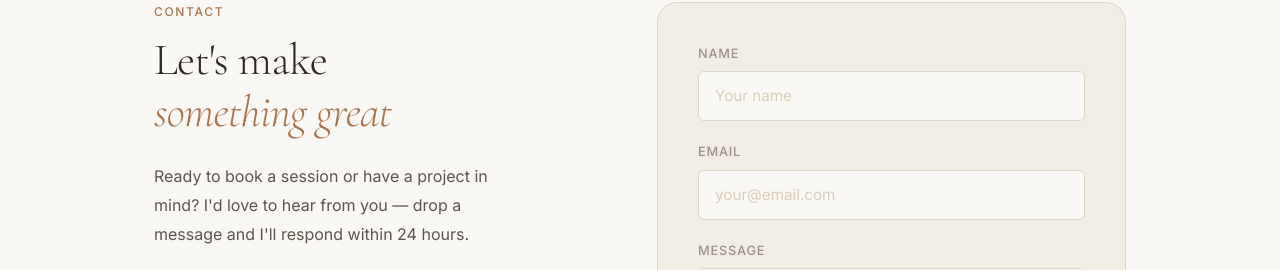
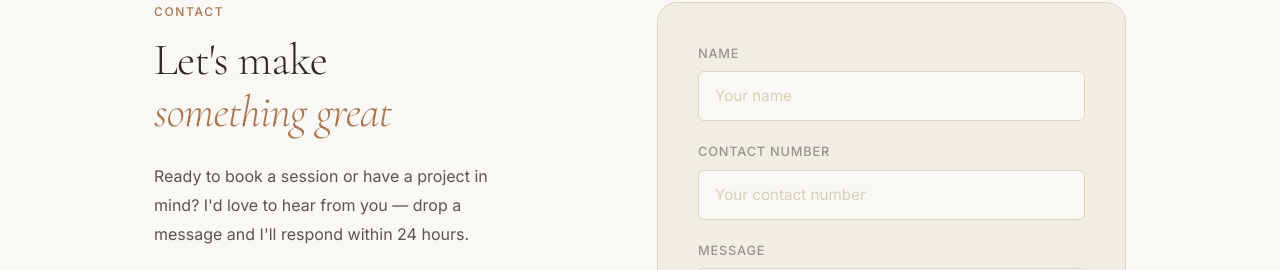
Before and after one commit to aroramohit213/TMS, a React (Vite) app: page / in a window 1280 px wide. Shown: the part 4805-5075 px from the top of the page. Built offline with nearby package versions, Linux system fonts and the light colour scheme.

Commit message:
contact page linked

```diff
--- a/package.json
+++ b/package.json
@@ -13,6 +13,7 @@
     "optimize:videos": "node scripts/optimize-videos.mjs"
   },
   "dependencies": {
+    "@formspree/react": "^3.0.0",
     "@vercel/analytics": "^2.0.1",
     "react": "^19.2.6",
     "react-dom": "^19.2.6"
--- a/src/components/Contact.jsx
+++ b/src/components/Contact.jsx
@@ -1,22 +1,11 @@
-import { useState } from 'react'
+import { useForm, ValidationError } from '@formspree/react'
 import './Contact.css'
 
 export default function Contact() {
-  const [form, setForm] = useState({ name: '', email: '', message: '' })
-  const [sent, setSent] = useState(false)
-
-  const handleChange = e =>
-    setForm(f => ({ ...f, [e.target.name]: e.target.value }))
-
-  const handleSubmit = e => {
-    e.preventDefault()
-    // Replace with your preferred form handler / API call
-    setSent(true)
-  }
+  const [state, handleSubmit] = useForm('xjgzlqek')
 
   const socials = [
     { name: 'Instagram', url: 'https://instagram.com/themagicsmudge' },
-    // { name: 'Behance', url: 'https://behance.net/yourprofile' },
     { name: 'Facebook', url: 'https://facebook.com/in/themagicsmudge' },
     { name: 'WhatsApp', url: 'https://wa.me/919971326772?text=Hi%2C%20I%20would%20like%20to%20discuss%20a%20project' }
   ]
@@ -63,7 +52,7 @@ export default function Contact() {
         </div>
 
         <div className="contact__right reveal">
-          {sent ? (
+          {state.succeeded ? (
             <div className="contact__success">
               <span className="contact__success-icon">✦</span>
               <h3>Message sent!</h3>
@@ -78,24 +67,23 @@ export default function Contact() {
                   name="name"
                   type="text"
                   placeholder="Your name"
-                  value={form.name}
-                  onChange={handleChange}
                   required
                   autoComplete="name"
                 />
+                <ValidationError field="name" errors={state.errors} className="form-error" />
               </div>
               <div className="form-group">
-                <label htmlFor="email">Email</label>
+                <label htmlFor="contact">Contact Number</label>
                 <input
-                  id="email"
-                  name="email"
-                  type="email"
-                  placeholder="your@email.com"
-                  value={form.email}
-                  onChange={handleChange}
+                  id="contact"
+                  name="contact"
+                  type="tel"
+                  maxLength={10}
+                  placeholder="Your contact number"
                   required
-                  autoComplete="email"
+                  autoComplete="tel"
                 />
+                <ValidationError field="contact" errors={state.errors} className="form-error" />
               </div>
               <div className="form-group">
                 <label htmlFor="message">Message</label>
@@ -104,13 +92,16 @@ export default function Contact() {
                   name="message"
                   rows={6}
                   placeholder="Tell me about your query..."
-                  value={form.message}
-                  onChange={handleChange}
                   required
                 />
+                <ValidationError field="message" errors={state.errors} className="form-error" />
               </div>
-              <button type="submit" className="btn btn--solid contact__submit">
-                Send Message
+              <button
+                type="submit"
+                className="btn btn--solid contact__submit"
+                disabled={state.submitting}
+              >
+                {state.submitting ? 'Sending…' : 'Send Message'}
               </button>
             </form>
           )}
```
Also changed, not shown: 1 other file (tests, documents, lock files or other folders).
